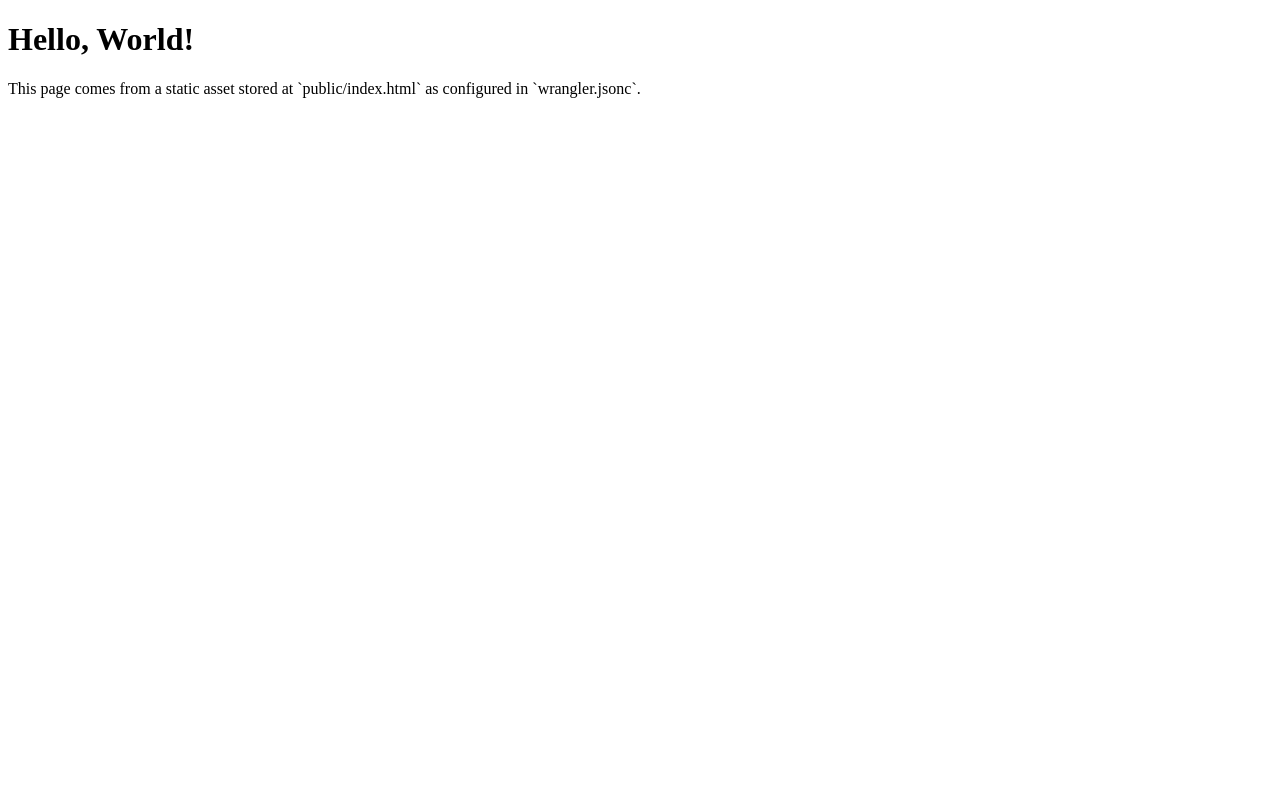
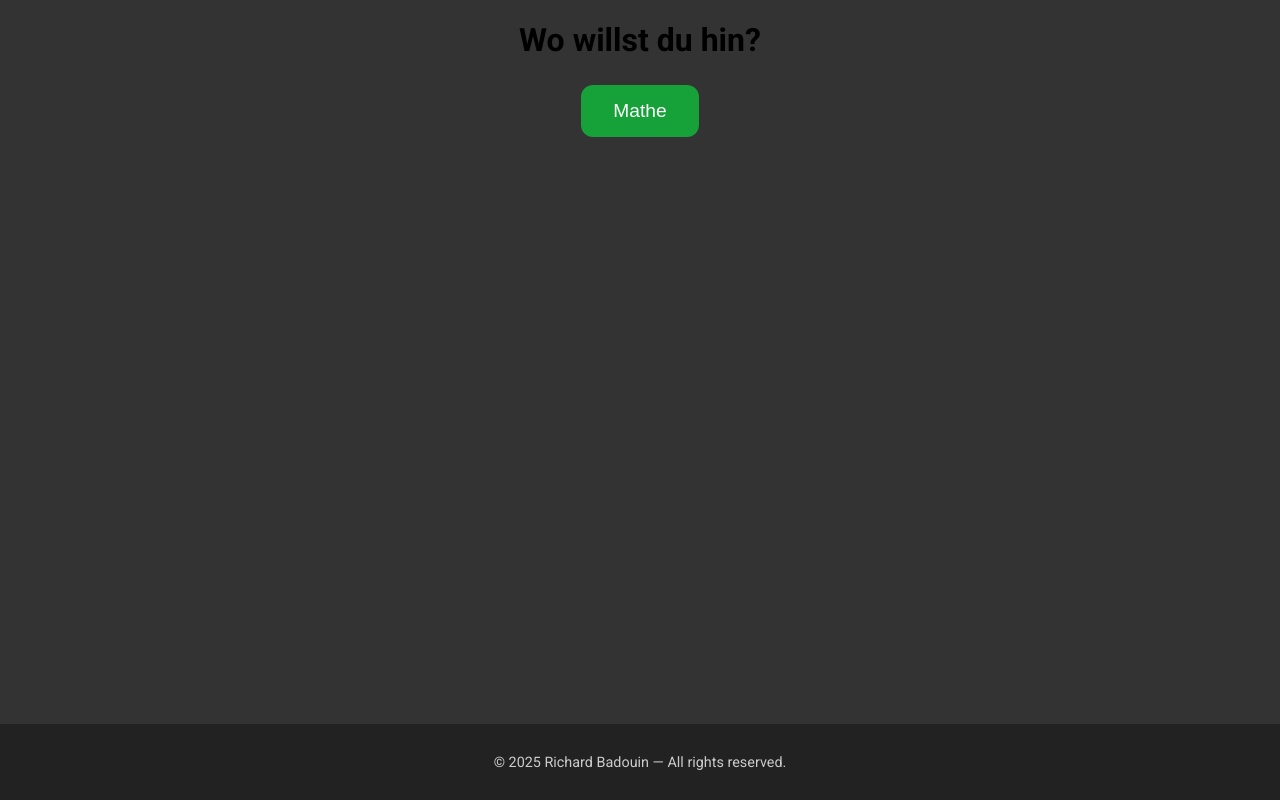
Before and after one commit to 1TheCrazy/15punktegfs, a website: page public/index.html in a window 1280 px wide. Drawn offline with Linux system fonts and the light colour scheme.

Commit message:
create landing page

```diff
--- /dev/null
+++ b/public/assets/base.css
@@ -0,0 +1,51 @@
+body {
+    background-color: #333333;
+    font-family: 'Roboto', sans-serif;
+    display: flex;
+    justify-content: center;
+    align-items: center;
+    flex-direction: column;
+    margin: 0;
+    padding: 0;
+    min-height: 100vh;
+}
+
+button {
+    background-color: #00ff408a;
+    border: none;
+    color: white;
+    padding: 15px 32px;
+    text-align: center;
+    text-decoration: none;
+    display: inline-block;
+    font-size: 16px;
+    margin: 4px 2px;
+    cursor: pointer;
+    border-radius: 12px;
+    font-size: larger;
+    transition: transform 0.2s ease;
+}
+
+hr{
+    width: 90%;
+    align-self: center;
+    border: 1px solid #555;
+}
+
+.centered {
+    align-self: center;
+}
+
+button:hover {
+    transform: scale(1.1);
+}
+
+footer {
+  background-color: #222;
+  color: #ccc;
+  text-align: center;
+  padding: 15px 0;
+  font-size: 0.9rem;
+  width: 100%;
+  margin-top: auto;
+}
--- a/public/index.html
+++ b/public/index.html
@@ -3,10 +3,17 @@
 	<head>
 		<meta charset="UTF-8" />
 		<meta name="viewport" content="width=device-width, initial-scale=1.0" />
-		<title>Hello, World!</title>
+		<title>15 Punkte GFS - Richard Badouin</title>
+		<link rel="stylesheet" href="../assets/base.css"/>
+		<link rel="preconnect" href="https://fonts.googleapis.com">
+		<link rel="preconnect" href="https://fonts.gstatic.com" crossorigin>
+		<link href="https://fonts.googleapis.com/css2?family=Roboto:wght@300;400;500;700&display=swap" rel="stylesheet">
 	</head>
 	<body>
-		<h1 id="heading">Hello, World!</h1>
-		<p>This page comes from a static asset stored at `public/index.html` as configured in `wrangler.jsonc`.</p>
+		<h1 class="centered-h1">Wo willst du hin?</h1>
+		<button onclick="window.location.href='mathe'">Mathe</button>
 	</body>
+	<footer>
+        <p>© 2025 Richard Badouin — All rights reserved.</p>
+    </footer>
 </html>
```
